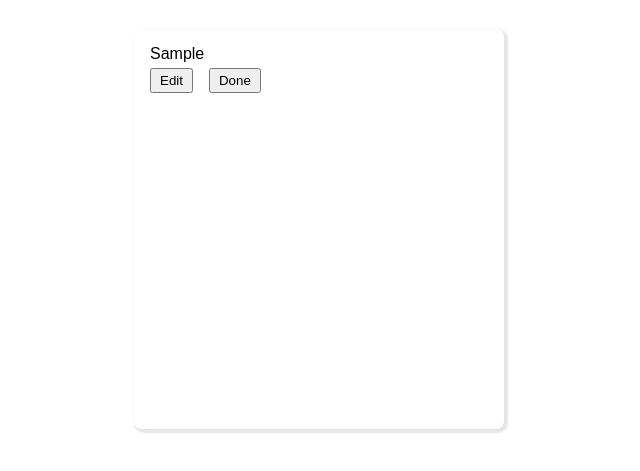
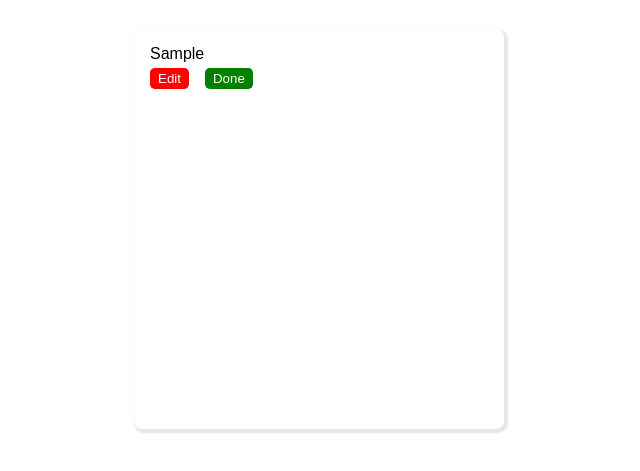
Before and after one commit to adnan-sami-007/To-Do-app, a plain HTML site: page index.html in a window 1280 px wide. Both pictures are taken after typing "Sample" into the empty fields and a click on the button "add". Shown: the part 221-692 px from the top of the page, without its empty margins (321-961 px from the left). Drawn offline with Linux system fonts and the light colour scheme.

Commit message:
added done btn

```diff
--- a/app.js
+++ b/app.js
@@ -18,11 +18,17 @@ addBtn.addEventListener("click", () => {
                 </div>
             </div>`
 
+        inpBox.value = '';
+    }
+
+    let doneBtn = document.querySelector("#doneBtn");
+    let taskText = document.querySelector(".task");
 
 
+    doneBtn.addEventListener("click", () => {
+        console.log("done");
+        taskText.classList.add("remove");
+        console.log(taskText.innerText)
+    })
 
-
-
-        inpBox.value = '';
-    }
-})
+});
--- a/style.css
+++ b/style.css
@@ -64,6 +64,22 @@ body {
     gap: 1rem;
     margin-top: 0.3rem;
 }
+#editBtn {
+    background-color: red;
+
+}
+#doneBtn {
+    background-color: green;
+}
 .creBtn {
     padding: 0.2rem 0.5rem 0.2rem 0.5rem;
+    cursor: pointer;
+    border-radius: 0.3rem;
+    border: none;
+    color: white;
 }
+
+
+.remove {
+    text-decoration: line-through;
+}
```
